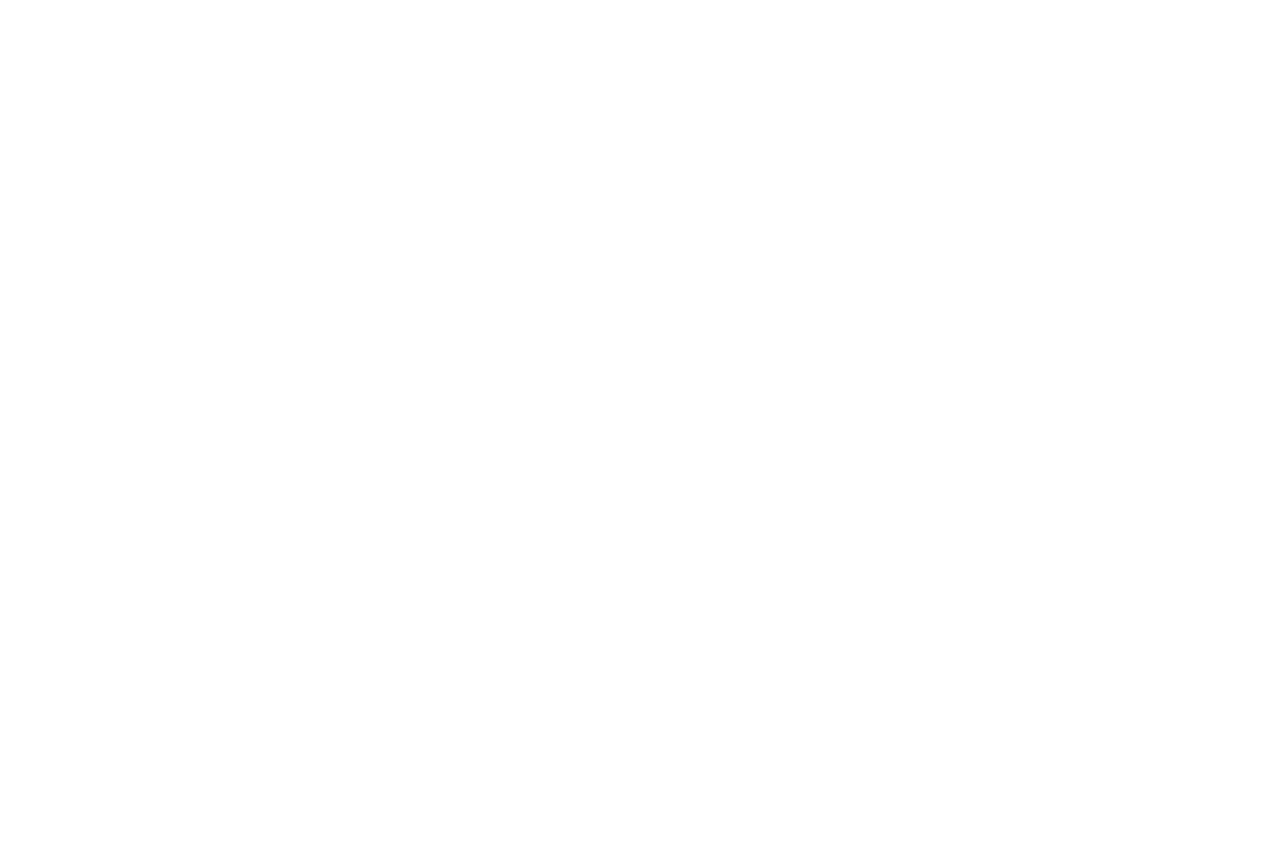
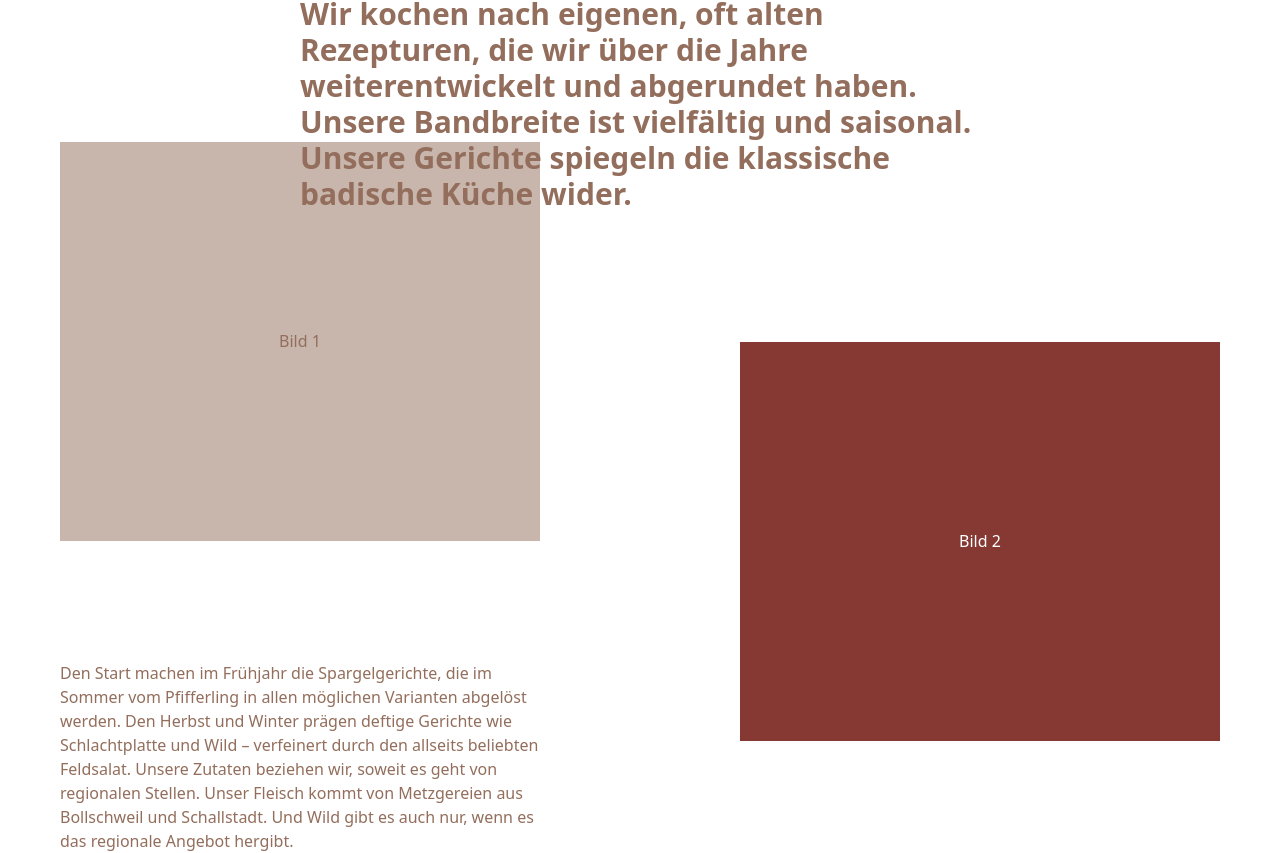
Before and after one commit to ugrupp/gasthaus-zur-muehle, a Next.js app: page / in a window 1280 px wide. Shown: the part 4337-5190 px from the top of the page. Before the commit the page ends 4129 px from the top, so only its background shows below. Built offline with nearby package versions, Linux system fonts and the light colour scheme.

Commit message:
feat: implement food section layout

```diff
--- /dev/null
+++ b/src/components/food.tsx
@@ -0,0 +1,81 @@
+import classNames from "classnames";
+import parse from "html-react-parser";
+import React from "react";
+import data from "../data/index.json";
+import Container from "./container";
+import SectionHeading from "./section-heading";
+
+interface FoodSectionProps {
+  foodData: typeof data.food;
+  className?: string;
+}
+
+const FoodSection: React.FC<FoodSectionProps> = ({ foodData, className }) => {
+  const { id, headline, intro__html, body__html } = foodData;
+
+  return (
+    <section id={id} className={classNames(className, "pt-80 md:pt-120")}>
+      {/* Headline */}
+      <Container>
+        <SectionHeading heading={headline} />
+      </Container>
+
+      {/* Intro */}
+      <Container className="mt-40 md:mt-60 relative">
+        <div className="px-20 md:px-100 max-w-2xl mx-auto box-content">
+          <p className="text-3xl font-bold">{parse(intro__html)}</p>
+        </div>
+      </Container>
+
+      {/* 2 col content */}
+      <Container className="-mt-50 md:-mt-70">
+        <div
+          className={classNames([
+            "grid grid-cols-[repeat(2,minmax(0,480px))] justify-between",
+            "gap-x-20 sm:gap-x-30 md:gap-x-60",
+            "gap-y-40",
+          ])}
+        >
+          {/* Images */}
+          <div
+            className={classNames(["col-span-2 md:col-start-1 md:col-end-2"])}
+          >
+            <div className="w-3/4 md:w-auto">
+              {/* TODO */}
+              <div className="aspect-[255/212] bg-ci-brown-light flex items-center justify-center">
+                Bild 1
+              </div>
+            </div>
+          </div>
+
+          <div
+            className={classNames([
+              "col-span-2 md:col-start-2 md:col-end-3",
+              "md:mt-120 lg:mt-200 lg:row-span-2",
+            ])}
+          >
+            <div className="w-3/4 ml-auto md:w-auto md:ml-0">
+              {/* TODO */}
+              <div className="aspect-[255/212] bg-ci-red text-white flex items-center justify-center">
+                Bild 2
+              </div>
+            </div>
+          </div>
+
+          {/* Body */}
+          <div
+            className={classNames([
+              "mt-20 lg:mt-80",
+              "col-span-2 lg:col-start-1 lg:col-end-2",
+              "px-20 md:px-100 max-w-2xl mx-auto box-content lg:p-0 lg:max-w-none lg:mx-0",
+            ])}
+          >
+            <p>{parse(body__html)}</p>
+          </div>
+        </div>
+      </Container>
+    </section>
+  );
+};
+
+export default FoodSection;
--- a/src/components/hosts.tsx
+++ b/src/components/hosts.tsx
@@ -1,6 +1,4 @@
-import classNames from "classnames";
 import parse from "html-react-parser";
-import Image from "next/image";
 import React from "react";
 import data from "../data/index.json";
 import Container from "./container";
@@ -20,7 +18,7 @@
   return (
     <section id={id} className={className}>
       {/* Headline */}
-      <Container className="relative">
+      <Container>
         <SectionHeading heading={headline} />
       </Container>
 
--- a/src/data/index.json
+++ b/src/data/index.json
@@ -19,6 +19,7 @@
     "intro__html": "Bewirtet werden Sie hier von mir, Peter Löffler und meiner Ehefrau Christine. Ich bin gelernter Winzer und Weinhandelsküfer. Zum Kochen kam ich als Quereinsteiger „aus der Not“, weil gute Köche nicht leicht zu finden sind. Seit ich mich 2001 erstmals in der Küche versucht habe, ging die Entwicklung stets weiter und ich habe schon lange eine neue Leidenschaft im Kochen gefunden. Eine weitere Leidenschaft ist meine Patchwork-Familie mit unseren insgesamt fünf Kindern, von denen die meisten auch ihre Berufung in der Arbeit für den Gast im Gaststätten- und Hotelgewerbe gefunden haben."
   },
   "food": {
+    "id": "essen",
     "headline": "Essen",
     "intro__html": "Wir kochen nach eigenen, oft alten Rezepturen, die wir über die Jahre weiterentwickelt und abgerundet haben. Unsere Bandbreite ist vielfältig und saisonal. Unsere Gerichte spiegeln die klassische badische Küche wider.",
     "body__html": "Den Start machen im Frühjahr die Spargelgerichte, die im Sommer vom Pfifferling in allen möglichen Varianten abgelöst werden. Den Herbst und Winter prägen deftige Gerichte wie Schlachtplatte und Wild – verfeinert durch den allseits beliebten Feldsalat. Unsere Zutaten beziehen wir, soweit es geht von regionalen Stellen. Unser Fleisch kommt von Metzgereien aus Bollschweil und Schallstadt. Und Wild gibt es auch nur, wenn es das regionale Angebot hergibt.",
--- a/src/pages/index.tsx
+++ b/src/pages/index.tsx
@@ -1,6 +1,7 @@
 import type { InferGetStaticPropsType, NextPage } from "next";
 import Head from "next/head";
 import React from "react";
+import FoodSection from "../components/food";
 import HostsSection from "../components/hosts";
 import RestaurantSection from "../components/restaurant";
 import data from "../data/index.json";
@@ -24,6 +25,7 @@
 
       <RestaurantSection restaurantData={data.restaurant} />
       <HostsSection hostsData={data.hosts} className="mt-80 md:mt-120" />
+      <FoodSection foodData={data.food} />
     </>
   );
 };
```
